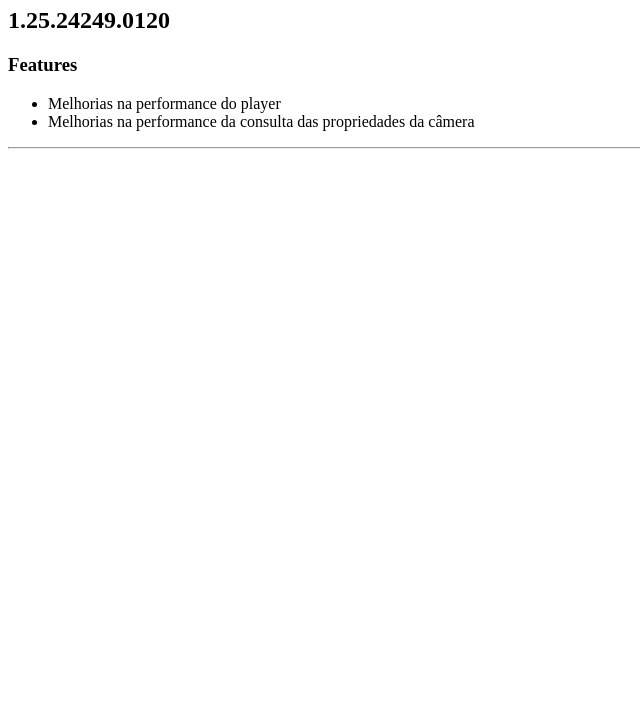
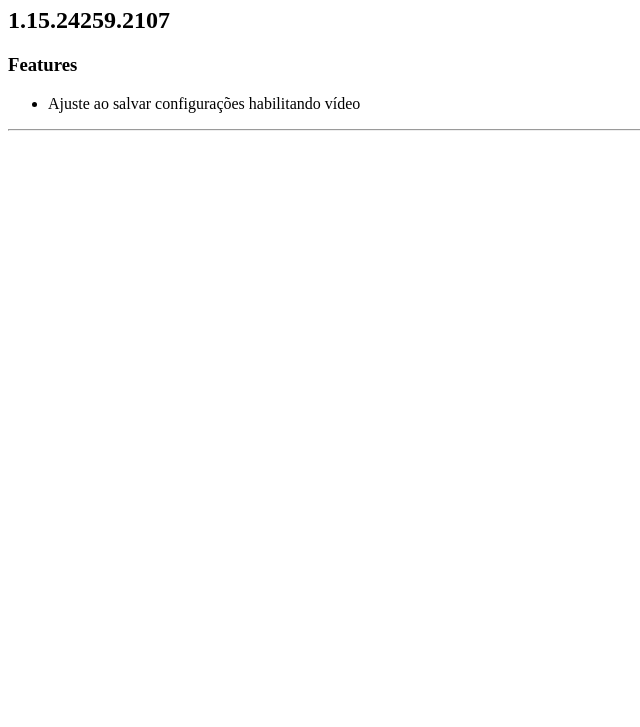
Before and after one commit to NEOiD-Broadcast/NEOiD-Broadcast-neoidcamcontroller, a plain HTML site: page index.html in a window 1280 px wide. Shown: the part 73-800 px from the top of the page, without its empty margins (0-640 px from the left). Drawn offline with Linux system fonts and the light colour scheme.

Commit message:
Update index.html

```diff
--- a/index.html
+++ b/index.html
@@ -8,14 +8,11 @@
 <body>
     <h1>Release Notes</h1>
 
-    <h2>1.25.24249.0120</h2>
+    <h2>1.15.24259.2107</h2>
     <h3>Features</h3>
     <ul>
-        <li>Melhorias na performance do player</li>
-        <li>Melhorias na performance da consulta das propriedades da câmera</li>
+        <li>Ajuste ao salvar configurações habilitando vídeo</li>
     </ul>
     <hr>
-
-
 </body>
 </html>
```
